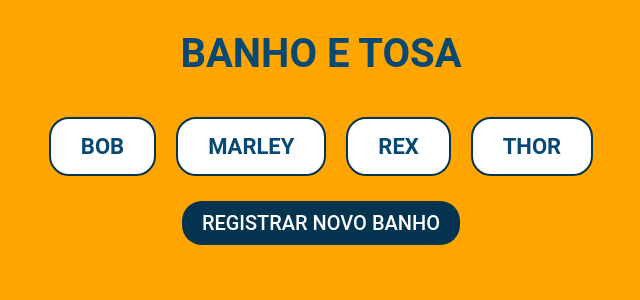
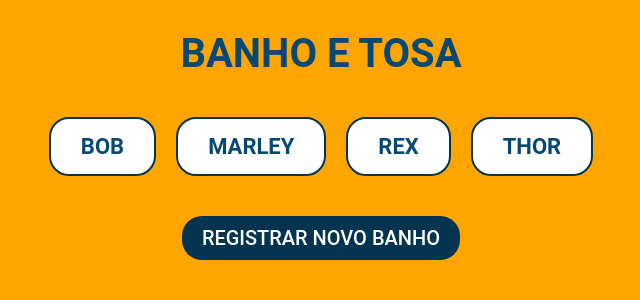
Before and after one commit to Welberth77/CuidaPet, a Python web app: template cuidapet/templates/banho_e_tosa/banho_e_tosa.html in a window 1280 px wide. Shown: the part 80-380 px from the top of the page, without its empty margins (319-959 px from the left). Run offline with Jinja, Linux system fonts and the light colour scheme; the template is opened without the code that fills it, so the values that code supplies are empty.

Commit message:
style: media querie, página banho e tosa

```diff
--- a/cuidapet/static/css/pages/banho_e_tosa.css
+++ b/cuidapet/static/css/pages/banho_e_tosa.css
@@ -136,7 +136,7 @@
     text-transform: uppercase;
     font-size: 20px;
     font-weight: 500;
-    margin: 15px 0 0;
+    margin: 30px 0 0;
     padding: 10px 20px;
     border-radius: 20px;
     color: var(--text-color-01);
@@ -216,7 +216,6 @@
 
     /* Botão de cadastro de novo pet */
     .cadastrar-novo-pet a {
-        margin: 30px 0 0;
         font-size: 18px;
     }
 }
@@ -276,7 +275,6 @@
     /* Botão de cadastro de novo pet */
     .cadastrar-novo-pet a {
         font-size: 20px;
-        margin: 15px 0 0;
     }
 }
 
@@ -292,4 +290,15 @@
     body {
         background-color: orange;
     }
+
+    /* Estilização da seção principal */
+    .banho-e-tosa {
+        padding: 0 60px;
+    }
+
+    /* Informações do pet */
+    /* Só é mostrada quando algum pet é selecionado */
+    .pet-info {
+        padding: 30px 60px;
+    }
 }
```
